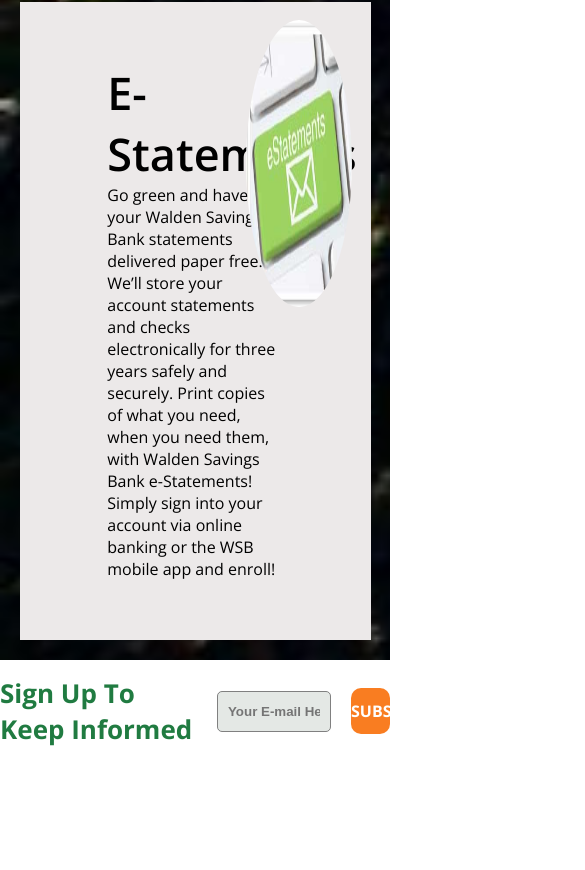
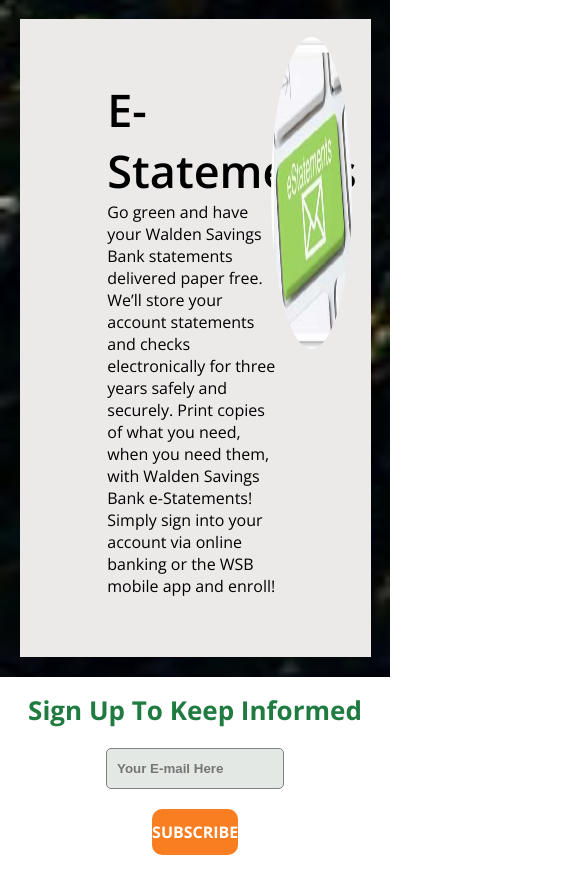
Before and after one commit to vikasps/walden-bank-clone, a plain HTML site: page digital-banking.html in a window 390 px wide. Shown: the part 6059-6929 px from the top of the page, 585 px wide, since content can reach past the window. Before the commit the page ends 6821 px from the top, so only its background shows below. Drawn offline with nearby package versions, Linux system fonts and the light colour scheme.

Commit message:
3rd page responsive completed

```diff
--- a/digital-banking.html
+++ b/digital-banking.html
@@ -91,7 +91,7 @@
                 <img class="val_img alter_common_img common_img" src="./images/card-valet-icon.jpg" alt="icon">
                 <div class="val_top">
                     <div class="val_title">CardValvet®</div>
-                    <iframe width="560" height="315" src="https://www.youtube.com/embed/t3ysTu7sMAU"
+                    <iframe class="u_tube_frame" src="https://www.youtube.com/embed/t3ysTu7sMAU"
                         title="YouTube video player" frameborder="0"
                         allow="accelerometer; autoplay; clipboard-write; encrypted-media; gyroscope; picture-in-picture"
                         allowfullscreen></iframe>
--- a/style/common.css
+++ b/style/common.css
@@ -195,4 +195,17 @@
   .fa-bars {
     font-size: 37px;
   }
+  .sign_up_container {
+    width: 100%;
+  }
+  .sign_up_section {
+    display: flex;
+    flex-direction: column;
+  }
+  .subscribe {
+    width: 22%;
+  }
+  .sign_ip {
+    margin: 20px 0px;
+  }
 }
--- a/style/digital-banking.css
+++ b/style/digital-banking.css
@@ -70,6 +70,10 @@
   font-size: 45px;
   font-weight: 600;
 }
+.u_tube_frame {
+  width: 64vw;
+  height: 50vh;
+}
 .val_top {
   display: flex;
   flex-direction: column;
@@ -89,8 +93,8 @@
 }
 .app_store {
   padding-top: 20px;
-  width: 348px;
-  height: 90px;
+  width: 89%;
+  height: 100%;
   margin-left: 10px;
 }
 /* <!-- card_valvet -->
@@ -140,8 +144,8 @@
     height: 30% !important;
   }
   .common_img {
-    width: 23%;
-    height: 49%;
+    width: 23% !important;
+    height: 49% !important;
   }
   .val_img {
     top: 20px;
--- a/style/personal-banking.css
+++ b/style/personal-banking.css
@@ -166,22 +166,6 @@
   font-weight: 600;
 }
 /* <!-- fb_like --> */
-/* <!-- sign-up  --> */
-.sign_up_container {
-  width: 100%;
-  margin: 0 auto;
-  background-color: red;
-}
-.sign_up_section {
-}
-.sign_title {
-}
-.sign_ip {
-}
-.subscribe {
-}
-
-/* <!-- sign-up  --> */
 @media screen and (max-width: 1100px) {
   .persl_card_section {
     flex-wrap: wrap;
@@ -192,6 +176,8 @@
   }
   .others_card_section {
     flex-wrap: wrap;
+
+    justify-content: center;
   }
   .others_card_section a {
     display: flex;
@@ -206,4 +192,11 @@
   .persl_img {
     width: 100%;
   }
+  .like_section {
+    flex-direction: column;
+    margin: 0 auto;
+  }
+  .like_img_cnt {
+    text-align: center;
+  }
 }
--- a/style/style.css
+++ b/style/style.css
@@ -377,43 +377,6 @@
   background-color: #fff;
 }
 /* <!-- Join the Conversation --> */
-/* <!-- sign-up  --> */
-.sign_up_container {
-  width: 100%;
-  margin-top: 20px;
-}
-.sign_up_section {
-  display: flex;
-  justify-content: center;
-  align-items: center;
-}
-.sign_title {
-  font-size: 26px;
-  font-weight: 700;
-}
-.sign_ip {
-  padding: 12px 10px;
-  width: 40%;
-  margin: 0px 20px;
-  border: 1px solid gray;
-  border-radius: 5px;
-
-  background-color: #e4e8e5;
-}
-.sign_ip::placeholder {
-  font-weight: 600;
-}
-.subscribe {
-  background-color: #f97d21;
-  display: inline-block;
-  width: 10%;
-  text-align: center;
-  padding: 12px 0px;
-  border-radius: 10px;
-  font-weight: 900;
-}
-
-/* <!-- sign-up  --> */
 .conversation_title {
 }
 @media screen and (max-width: 1070px) {
@@ -472,19 +435,6 @@
     font-weight: 400;
     font-size: 28px;
   }
-  .sign_up_container {
-    width: 100%;
-  }
-  .sign_up_section {
-    display: flex;
-    flex-direction: column;
-  }
-  .subscribe {
-    width: 22%;
-  }
-  .sign_ip {
-    margin: 20px 0px;
-  }
 }
 
 @media screen and (max-width: 650px) {
```
